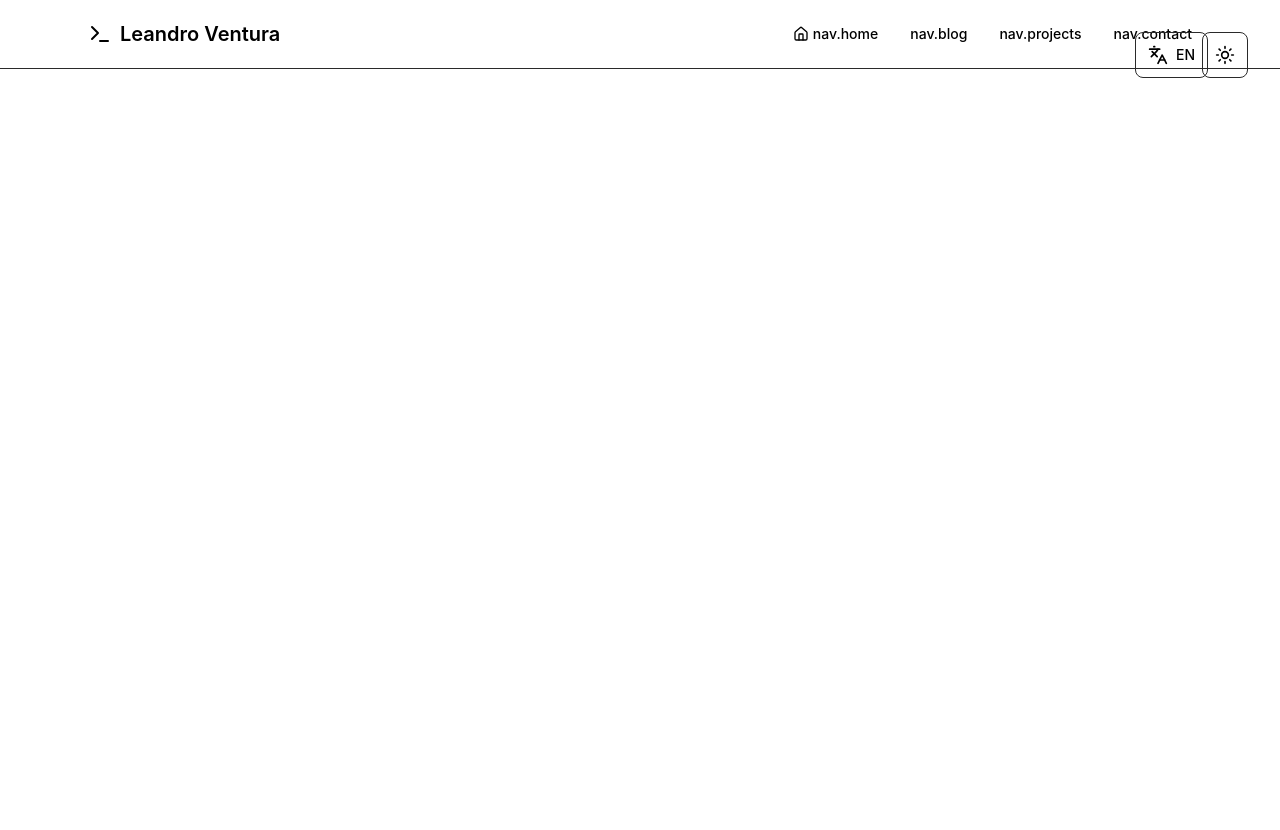
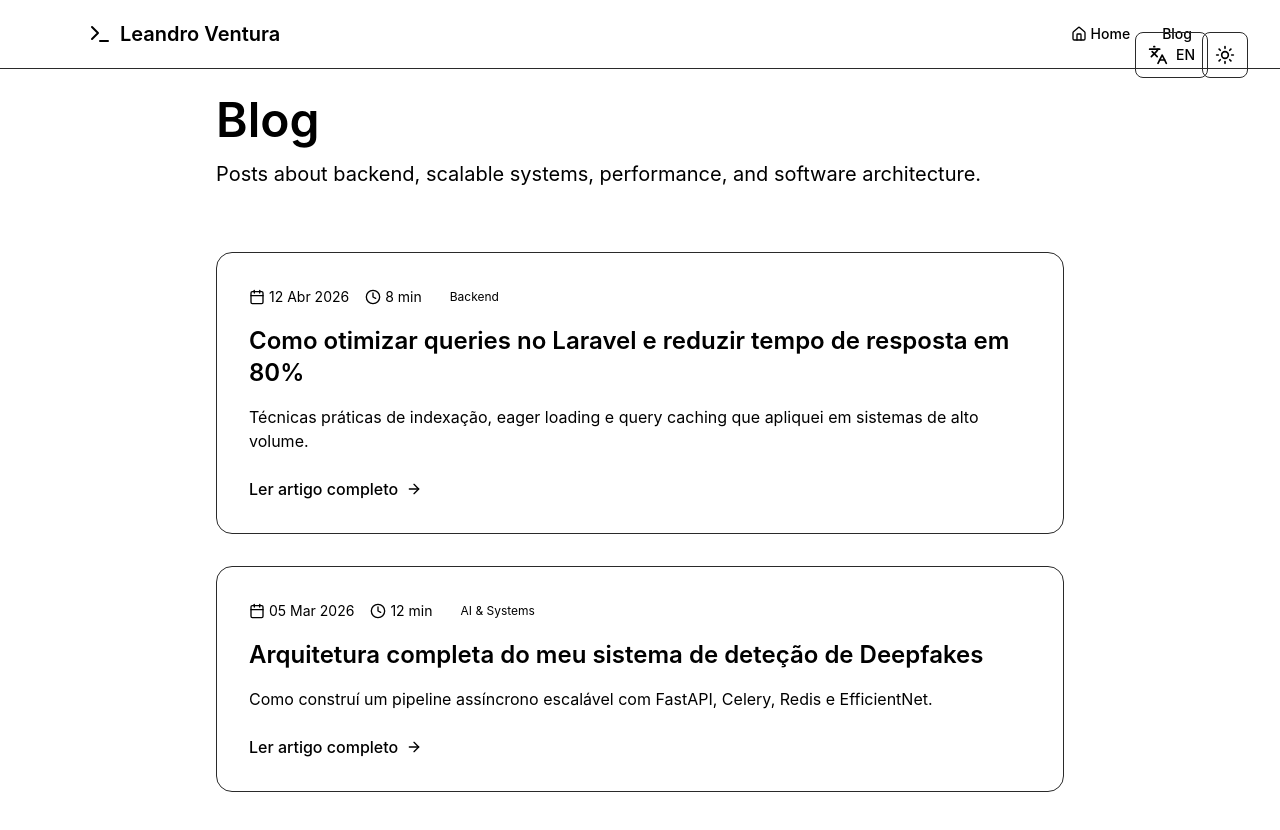
Before and after one commit to leandroleonard/leandroventura, a React (Vite) app: page /blog in a window 1280 px wide. Shown: the top 830 px of the page. Before the commit the page ends 800 px from the top, so only its background shows below. Built offline with nearby package versions, Linux system fonts and the light colour scheme.

Commit message:
feat(ui): implement blog

```diff
--- a/src/app/App.tsx
+++ b/src/app/App.tsx
@@ -8,8 +8,8 @@ import { ThemeToggle } from "./components/ThemeToggle";
 import LanguageSwitcher from "./components/LanguageSwitcher";
 
 import HomePage from "./components/HomePage";
-// import Blog from "../pages/Blog";
-// import BlogPost from "../pages/BlogPost";
+import Blog from "./components/Blog";
+// import BlogPost from "./components/BlogPost";
 
 export default function App() {
   const { t } = useTranslation();
@@ -52,23 +52,17 @@ export default function App() {
             <Link to="/blog" className="hover:text-primary transition-colors">
               {t("nav.blog")}
             </Link>
-            <a href="#projects" className="hover:text-primary transition-colors">
-              {t("nav.projects")}
-            </a>
-            <a href="#contact" className="hover:text-primary transition-colors">
-              {t("nav.contact")}
-            </a>
           </div>
         </div>
       </nav>
 
       <Routes>
         {/* Página Inicial (Landing Page) */}
-        <Route path="/" element={<HomePage />} />
+        <Route path="/" element={<HomePage isDark={isDark} />} />
 
         {/* Blog */}
-        {/* <Route path="/blog" element={<Blog />} />
-        <Route path="/blog/:slug" element={<BlogPost />} /> */}
+        <Route path="/blog" element={<Blog />} />
+        {/*<Route path="/blog/:slug" element={<BlogPost />} /> */}
       </Routes>
     </div>
   );
--- /dev/null
+++ b/src/app/components/Blog.tsx
@@ -0,0 +1,80 @@
+import { useTranslation } from "react-i18next";
+import { motion } from "motion/react";
+import { Link } from "react-router-dom";
+import { Calendar, Clock, ArrowRight } from "lucide-react";
+
+const blogPosts = [
+  {
+    slug: "otimizacao-queries-laravel",
+    title: "Como otimizar queries no Laravel e reduzir tempo de resposta em 80%",
+    excerpt: "Técnicas práticas de indexação, eager loading e query caching que apliquei em sistemas de alto volume.",
+    date: "12 Abr 2026",
+    readTime: "8 min",
+    category: "Backend"
+  },
+  {
+    slug: "deepfake-detection-system",
+    title: "Arquitetura completa do meu sistema de deteção de Deepfakes",
+    excerpt: "Como construí um pipeline assíncrono escalável com FastAPI, Celery, Redis e EfficientNet.",
+    date: "05 Mar 2026",
+    readTime: "12 min",
+    category: "AI & Systems"
+  },
+  // Adiciona mais artigos aqui...
+];
+
+export default function Blog() {
+  const { t } = useTranslation();
+
+  return (
+    <div className="pt-24 pb-32 px-6 max-w-4xl mx-auto">
+      <motion.h1
+        className="text-5xl font-semibold mb-4"
+        initial={{ opacity: 0, y: 20 }}
+        animate={{ opacity: 1, y: 0 }}
+      >
+        {t("blog.title")}
+      </motion.h1>
+      <p className="text-xl text-muted-foreground mb-16">
+        {t("blog.subtitle")}
+      </p>
+
+      <div className="grid gap-8">
+        {blogPosts.map((post) => (
+          <motion.article
+            key={post.slug}
+            className="border border-border bg-background p-8 rounded-2xl hover:border-primary/50 transition-all group"
+            whileHover={{ y: -4 }}
+          >
+            <div className="flex items-center gap-4 text-sm text-muted-foreground mb-4">
+              <div className="flex items-center gap-1">
+                <Calendar className="w-4 h-4" /> {post.date}
+              </div>
+              <div className="flex items-center gap-1">
+                <Clock className="w-4 h-4" /> {post.readTime}
+              </div>
+              <span className="px-3 py-1 bg-secondary rounded-full text-xs">
+                {post.category}
+              </span>
+            </div>
+
+            <h2 className="text-2xl font-semibold mb-4 group-hover:text-primary transition-colors">
+              {post.title}
+            </h2>
+            <p className="text-muted-foreground mb-6 line-clamp-3">
+              {post.excerpt}
+            </p>
+
+            <Link
+              to={`/blog/${post.slug}`}
+              className="inline-flex items-center gap-2 text-primary font-medium hover:gap-3 transition-all"
+            >
+              Ler artigo completo
+              <ArrowRight className="w-4 h-4" />
+            </Link>
+          </motion.article>
+        ))}
+      </div>
+    </div>
+  );
+}
--- a/src/locales/en/translation.json
+++ b/src/locales/en/translation.json
@@ -1,4 +1,10 @@
 {
+  "nav": {
+    "home": "Home",
+    "blog": "Blog",
+    "projects": "Projects",
+    "contact": "Contact"
+  },
   "hero": {
     "role": "Software Engineer | Backend & High-Performance Systems",
     "description": "I build scalable systems, APIs, and intelligent solutions powered by AI.",
@@ -181,6 +187,10 @@
       "description": "Leveraging message queues, worker pools, and event-driven architecture for responsive, resilient systems."
     }
   },
+  "blog": {
+    "title": "Blog",
+    "subtitle": "Posts about backend, scalable systems, performance, and software architecture."
+  },
   "contact": {
     "title": "Let's Build Something Impactful",
     "subtitle": "Open to new opportunities and collaborations"
--- a/src/locales/pt/translation.json
+++ b/src/locales/pt/translation.json
@@ -1,4 +1,10 @@
 {
+  "nav": {
+    "home": "Início",
+    "blog": "Blog",
+    "projects": "Projetos",
+    "contact": "Contato"
+  },
   "hero": {
     "role": "Engenheiro de Software | Backend & Sistemas de Alta Performance",
     "description": "Construo sistemas escaláveis, APIs e soluções inteligentes alimentadas por IA.",
@@ -178,6 +184,10 @@
       "description": "Uso de filas de mensagens, pools de workers e arquitetura orientada a eventos para sistemas responsivos e resilientes."
     }
   },
+  "blog": {
+    "title": "Blog",
+    "subtitle": "Artigos sobre backend, sistemas escaláveis, performance e arquitetura de software."
+  },
   "contact": {
     "title": "Vamos Construir Algo Impactante",
     "subtitle": "Aberto a novas oportunidades e colaborações"
```
